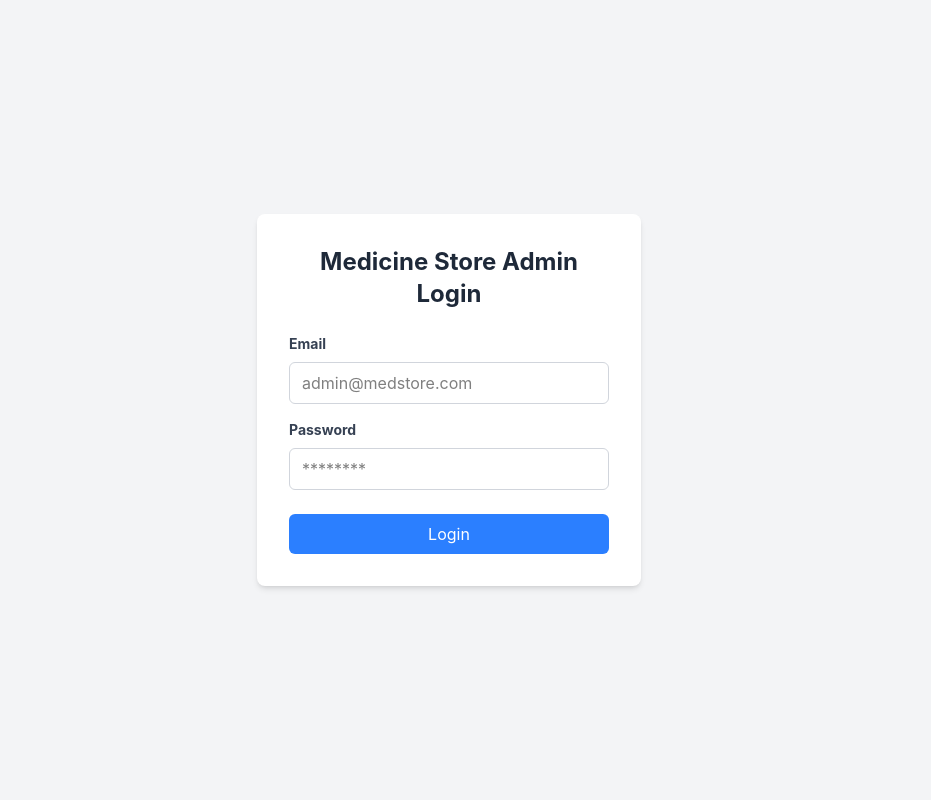
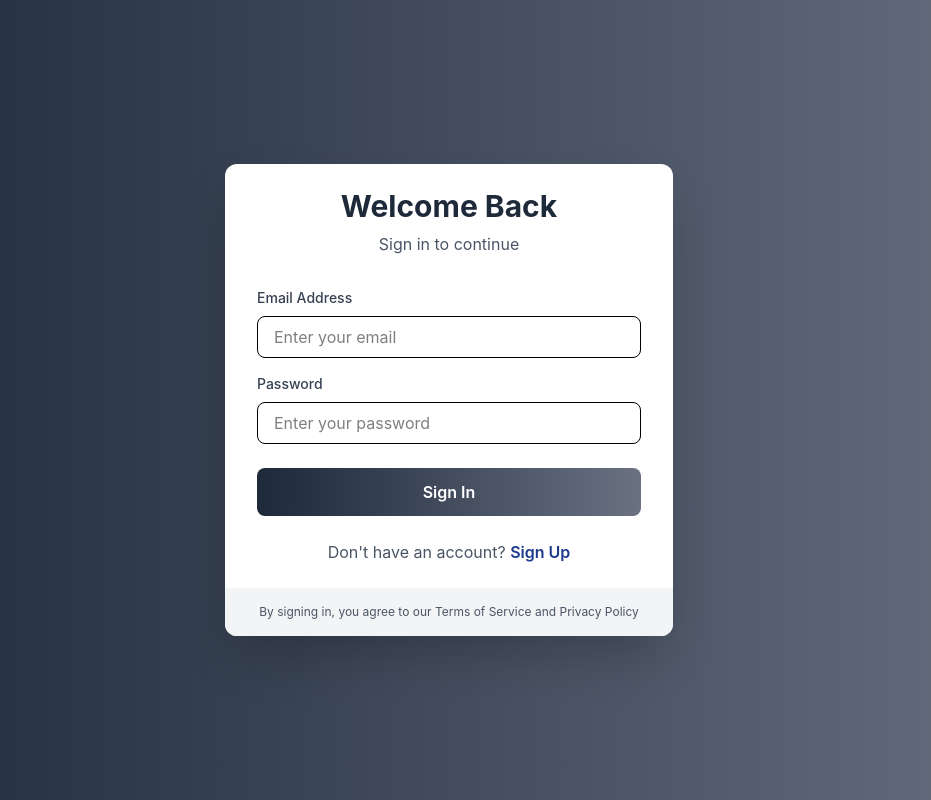
Before and after one commit to manmedhealth/CBO-Client, a React (Vite) app: page / in a window 1280 px wide. Shown: the whole page, without its empty margins (191-1122 px from the left). Built offline with nearby package versions, Linux system fonts and the light colour scheme.

Commit message:
create attractive dash.. & add regis

```diff
--- a/src/app/AppRouter.jsx
+++ b/src/app/AppRouter.jsx
@@ -11,6 +11,8 @@ import Analays from '../page/Analays';
 import Listing from '../page/Listing';
 
 const AppRouter = () => {
+
+  // const [token, settoken] = useState("")
   const [token, settoken] = useState(localStorage.getItem('token') ? localStorage.getItem('token') : "");
 
   useEffect(() => {
--- a/src/components/Login.jsx
+++ b/src/components/Login.jsx
@@ -1,72 +1,161 @@
-import { useState } from 'react';
-import axios from 'axios'
+import React, { useState } from 'react';
+import axios from 'axios';
 import { toast } from 'react-toastify';
 
-export default function Login({settoken}) {
-  const [email, setEmail] = useState('');
-  const [password, setPassword] = useState('');
+const Login = ({ settoken }) => {
+  const [isLogin, setIsLogin] = useState(true);
 
-  const handleSubmit = async(e) => {
+  const [formData, setFormData] = useState({
+    name: '',
+    email: '',
+    phone: '',
+    password: ''
+  });
+
+  const handleChange = (e) => {
+    setFormData({
+      ...formData,
+      [e.target.name]: e.target.value
+    });
+  };
+
+  const handleSubmit = async (e) => {
     try {
       e.preventDefault();
-      const response = await axios.post('http://localhost:3000/api/user/admin',{email, password})
-      // console.log(response)
-      if(response.data.success){
+      if (isLogin) {
+        // Handle login logic
+        const response = await axios.post('http://localhost:3000/api/user/login', { email: formData.email, password: formData.password });
+        if (response.data.success) {
           settoken(response.data.token)
-      }else{
+          toast.success('Login successful!');
+        } else {
           toast.error(response.data.message)
         }
-    } catch (error) {
-      console.log(error);
+      } else {
+        // Handle registration logic
+        const response = await axios.post('http://localhost:3000/api/user/register', formData);
+        if (response.data.success) {
+          settoken(response.data.token);
+          toast.success('Registration successful!');
+        } else {
+          toast.error(response.data.message)
+        }
+      }
+    } catch (err) {
+      console.log(err);
+      toast.error(err);
     }
   };
 
   return (
-    <div className="min-h-screen flex items-center justify-center bg-gray-100 dark:bg-gray-900 transition-colors duration-200">
-      <div className="bg-white dark:bg-gray-800 p-8 rounded-lg shadow-md w-96 transition-colors duration-200">
-        <h2 className="text-2xl font-bold mb-6 text-center text-gray-800 dark:text-white">Medicine Store Admin Login</h2>
+    <div className="min-h-screen flex items-center justify-center bg-gradient-to-r from-gray-800 to-gray-500 p-4">
+      <div className="bg-white rounded-xl shadow-2xl overflow-hidden w-full max-w-md">
+        <div className="py-6 px-8">
+          <h2 className="text-3xl font-bold text-center text-gray-800 mb-2">
+            {isLogin ? 'Welcome Back' : 'Create Account'}
+          </h2>
+          <p className="text-gray-600 text-center mb-8">
+            {isLogin ? 'Sign in to continue' : 'Join us today for all the benefits'}
+          </p>
+
           <form onSubmit={handleSubmit}>
-        {/* <form > */}
+            {!isLogin && (
               <div className="mb-4">
-            <label className="block text-gray-700 dark:text-gray-300 text-sm font-bold mb-2" htmlFor="email">
-              Email
+                <label htmlFor="name" className="block text-gray-700 text-sm font-medium mb-2">
+                  Full Name
                 </label>
                 <input
-              id="email"
-              type="email"
-              value={email}
-              onChange={(e) => setEmail(e.target.value)}
-              className="w-full px-3 py-2 border border-gray-300 dark:border-gray-600 rounded-md focus:outline-none focus:ring-2 focus:ring-blue-500 dark:bg-gray-700 dark:text-white"
-              placeholder="admin@medstore.com"
+                  type="text"
+                  id="name"
+                  name="name"
+                  value={formData.name}
+                  onChange={handleChange}
+                  className="w-full px-4 py-2 border rounded-lg focus:outline-none focus:ring-2 focus:ring-blue-500"
+                  placeholder="Enter your name"
                   required
                 />
               </div>
+            )}
+
+            <div className="mb-4">
+              <label htmlFor="email" className="block text-gray-700 text-sm font-medium mb-2">
+                Email Address
+              </label>
+              <input
+                type="email"
+                id="email"
+                name="email"
+                value={formData.email}
+                onChange={handleChange}
+                className="w-full px-4 py-2 border rounded-lg focus:outline-none focus:ring-2 focus:ring-blue-500"
+                placeholder="Enter your email"
+                required
+              />
+            </div>
+
+            {!isLogin && (
+              <div className="mb-4">
+                <label htmlFor="phone" className="block text-gray-700 text-sm font-medium mb-2">
+                  Phone Number
+                </label>
+                <input
+                  type="tel"
+                  id="phone"
+                  name="phone"
+                  value={formData.phone}
+                  onChange={handleChange}
+                  className="w-full px-4 py-2 border rounded-lg focus:outline-none focus:ring-2 focus:ring-blue-500"
+                  placeholder="Enter your phone number"
+                  required
+                />
+              </div>
+            )}
+
             <div className="mb-6">
-            <label className="block text-gray-700 dark:text-gray-300 text-sm font-bold mb-2" htmlFor="password">
+              <label htmlFor="password" className="block text-gray-700 text-sm font-medium mb-2">
                 Password
               </label>
               <input
+                type="password"
                 id="password"
-              type="password"
-              value={password}
-              onChange={(e) => setPassword(e.target.value)}
-              className="w-full px-3 py-2 border border-gray-300 dark:border-gray-600 rounded-md focus:outline-none focus:ring-2 focus:ring-blue-500 dark:bg-gray-700 dark:text-white"
-              placeholder="********"
+                name="password"
+                value={formData.password}
+                onChange={handleChange}
+                className="w-full px-4 py-2 border rounded-lg focus:outline-none focus:ring-2 focus:ring-blue-500"
+                placeholder="Enter your password"
                 required
               />
             </div>
+
             <button
               type="submit"
-            className="w-full bg-blue-500 text-white py-2 px-4 rounded-md hover:bg-blue-600 focus:outline-none focus:ring-2 focus:ring-blue-500 focus:ring-opacity-50"
+              className="w-full bg-gradient-to-r from-gray-800 to-gray-500 text-white py-3 rounded-lg font-semibold hover:from-gray-900 hover:to-gray-600 transition-all duration-300"
             >
-            Login
+              {isLogin ? 'Sign In' : 'Create Account'}
             </button>
           </form>
-        {/* <div className="mt-4 flex justify-center border ">
-          <button className="text-sm text-gray-600 dark:text-gray-400 hover:text-gray-800 dark:hover:text-gray-200">
+
+          <div className="mt-6 text-center">
+            <p className="text-gray-600">
+              {isLogin ? "Don't have an account? " : "Already have an account? "}
+              <button
+                onClick={() => setIsLogin(!isLogin)}
+                className="text-blue-900 cursor-pointer font-semibold hover:text-blue-700 transition-colors duration-300"
+              >
+                {isLogin ? 'Sign Up' : 'Sign In'}
               </button>
-        </div> */}
+            </p>
+          </div>
+        </div>
+
+        <div className="bg-gray-100 py-4 px-8 text-center">
+          <p className="text-xs text-gray-600">
+            By {isLogin ? 'signing in' : 'registering'}, you agree to our Terms of Service and Privacy Policy
+          </p>
+        </div>
       </div>
     </div>
   );
-}
+};
+
+export default Login;
--- a/src/page/Billing.jsx
+++ b/src/page/Billing.jsx
@@ -55,8 +55,8 @@ export default function Billing() {
   };
 
   return (
-    <div className="min-h-screen bg-gradient-to-br from-blue-50 to-indigo-50 py-8 px-4">
-      <div className="max-w-4xl mx-auto bg-white shadow-xl rounded-2xl overflow-hidden">
+    <div className="min-h-screen bg-gradient-to-br from-blue-50 to-indigo-50 py-8 px-4 rounded-lg overflow-hidden relative">
+      <div className="max-w-5xl mx-auto bg-white shadow-xl rounded-2xl overflow-hidden">
         {/* Header */}
         <div className="bg-gradient-to-r from-blue-600 to-indigo-700 text-white p-6">
           <h1 className="text-3xl font-bold">Generate Invoice</h1>
@@ -172,7 +172,7 @@ export default function Billing() {
               </button>
             </div>
 
-            <div className="overflow-x-auto">
+            <div>
               <table className="w-full">
                 <thead>
                   <tr className="bg-gray-100 text-left text-gray-700">
@@ -295,8 +295,9 @@ export default function Billing() {
           </div>
         </div>
       </div>
-
+              <div className=" absolute top-0 left-0 w-full ">
       <Billtem billitems={items} purchaserdata={purchaserdata} genBill={bill} setbill={setbill} />
+              </div>
     </div>
   );
 }
--- a/src/page/ProductList.jsx
+++ b/src/page/ProductList.jsx
@@ -53,7 +53,7 @@ function ProductList({token}) {
           <div className="grid gap-4">
 
             {list.map((med, idx) => (
-              <div key={idx} className="shadow-sm">
+              <div key={idx} className="shadow-xl">
                 <div className="p-4">
                   <h3 className="text-xl font-semibold">{med.name}</h3>
                   <p className="text-sm text-gray-500">{med.category}</p>
```
Also changed, not shown: src/components/Billtem.jsx (+8 -6 lines), src/components/Dashboard.jsx (+2 -133 lines), src/components/Homecom.jsx (+6 -6 lines). Lines whose indentation alone changed are shown as unchanged.
